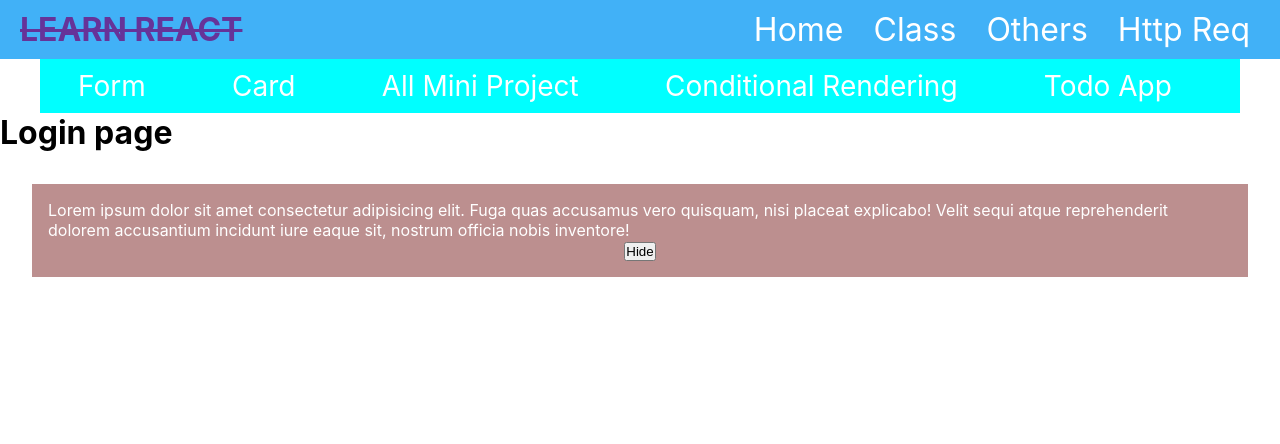
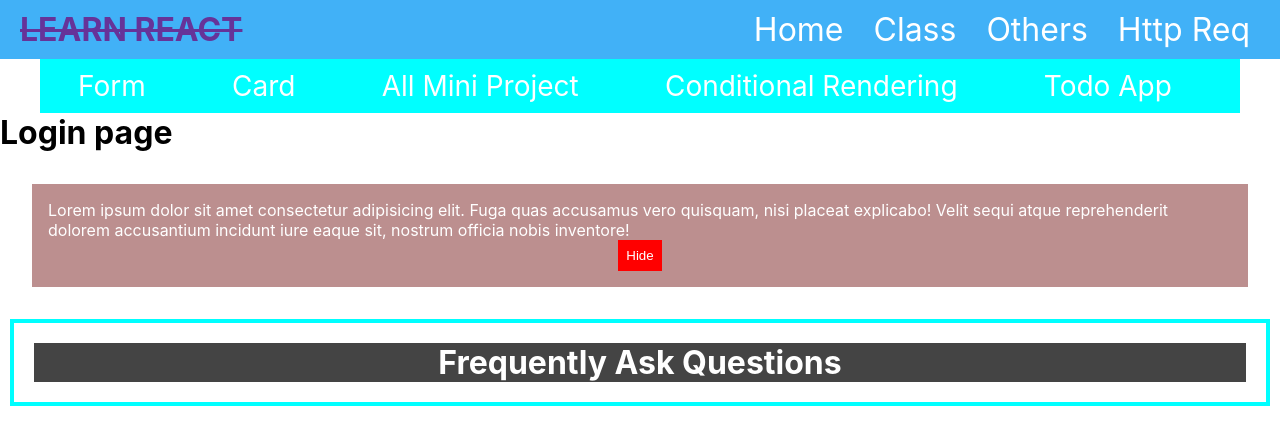
Before and after one commit to khaled39ab/React-With-LWS, a React (Create React App) app: page /conditional-rendering in a window 1280 px wide. Shown: the top 444 px of the page. Built offline with nearby package versions, Linux system fonts and the light colour scheme.

Commit message:
conditional styling

```diff
--- /dev/null
+++ b/src/conditional-rendering/FAQ/FAQs.js
@@ -0,0 +1,34 @@
+import React from 'react';
+
+const faqsData = [
+    {
+        id: 1,
+        title: "How can we reach you?",
+        desc: "Lorem ipsum dolor sit amet consectetur, adipisicing elit. Corporis dicta nihil neque molestias cupiditate obcaecati officiis magnam numquam iure doloremque.",
+    },
+    {
+        id: 2,
+        title: "When you are available?",
+        desc: "Lorem ipsum dolor sit amet consectetur, adipisicing elit. Corporis dicta nihil neque molestias cupiditate obcaecati officiis magnam numquam iure doloremque.",
+    },
+    {
+        id: 3,
+        title: "Where we can find all the videos?",
+        desc: "Lorem ipsum dolor sit amet consectetur, adipisicing elit. Corporis dicta nihil neque molestias cupiditate obcaecati officiis magnam numquam iure doloremque.",
+    },
+    {
+        id: 4,
+        title: "Can we learn full stack web development in a year?",
+        desc: "Lorem ipsum dolor sit amet consectetur, adipisicing elit. Corporis dicta nihil neque molestias cupiditate obcaecati officiis magnam numquam iure doloremque.",
+    },
+];
+
+const FAQs = () => {
+    return (
+        <div style={{ color: 'white', backgroundColor: '#444' }}>
+            <h1 style={{ textAlign: 'center' }}>Frequently Ask Questions</h1>
+        </div>
+    );
+};
+
+export default FAQs;
--- a/src/conditional-rendering/RenderingHome.js
+++ b/src/conditional-rendering/RenderingHome.js
@@ -2,6 +2,7 @@ import React from 'react';
 import { useState } from 'react';
 import OthersNavbar from '../page/OthersNavbar';
 import ConditionalRendering from './ConditionalRendering';
+import FAQs from './FAQ/FAQs';
 
 const RenderingHome = () => {
     const [toggle, setToggle] = useState(true);
@@ -21,10 +22,13 @@ const RenderingHome = () => {
                     <button onClick={() => setToggle(true)} style={{ color: 'white', backgroundColor: 'green', padding: '0.5rem' }}>Show</button>
                     <button style={{ color: 'white', backgroundColor: 'red', padding: '0.5rem' }} onClick={() => setToggle(false)}>Hide</button>
                      */}
-                    <button onClick={() => setToggle(!toggle)}>
+                    <button style={{ padding: '0.5rem', color: 'white', border: 'none', backgroundColor: toggle ? 'red' : 'green' }} onClick={() => setToggle(!toggle)}>
                         {toggle ? 'Hide' : 'Show'}
                     </button>
                 </div>
+            </div>
+            <div style={{ 'border': '4px solid cyan', 'padding': '20px', 'margin': '10px' }}>
+                <FAQs></FAQs>
             </div>
         </div>
     );
```
Also changed, not shown: src/conditional-rendering/FAQ/FAQ.js (added, +11 -0 lines).
